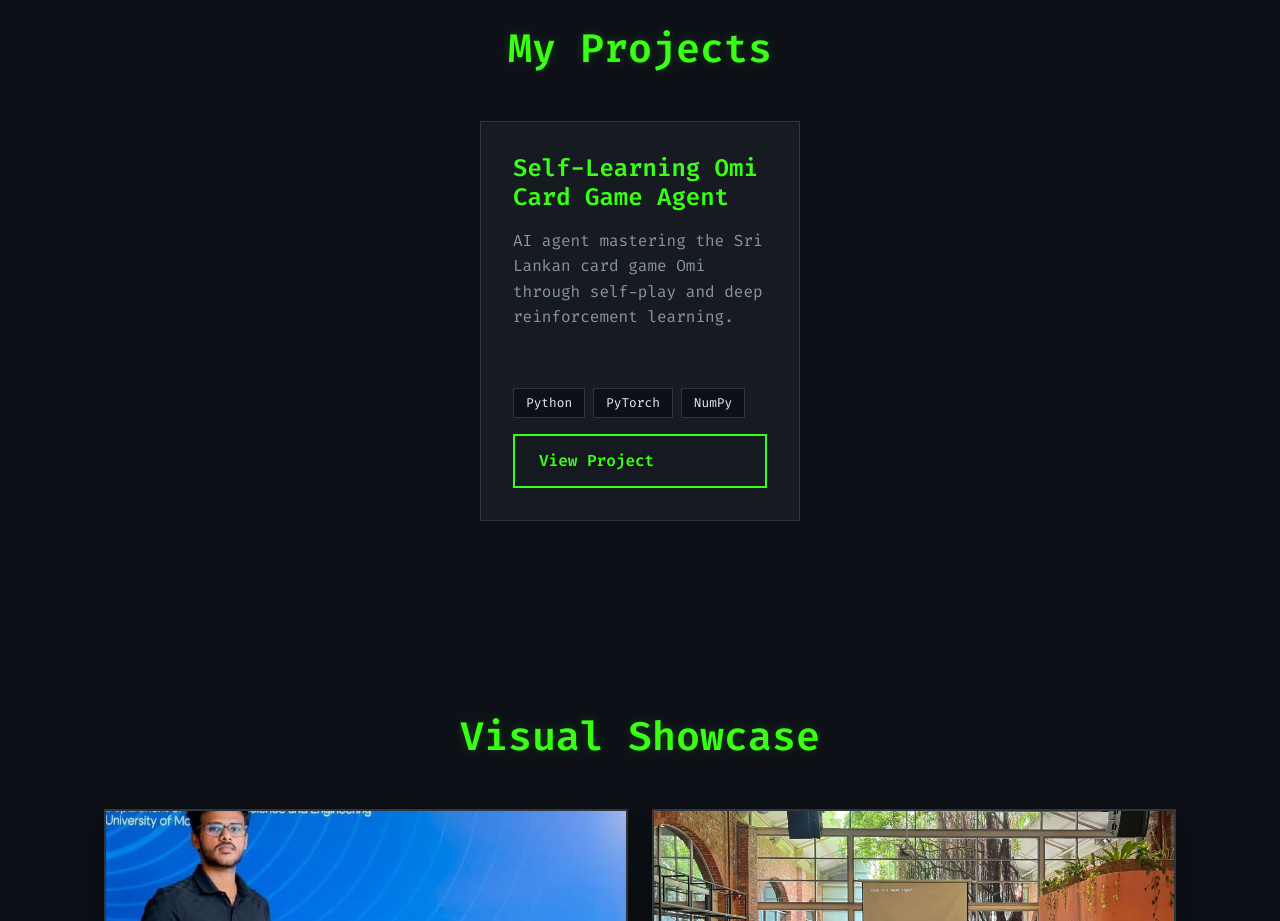
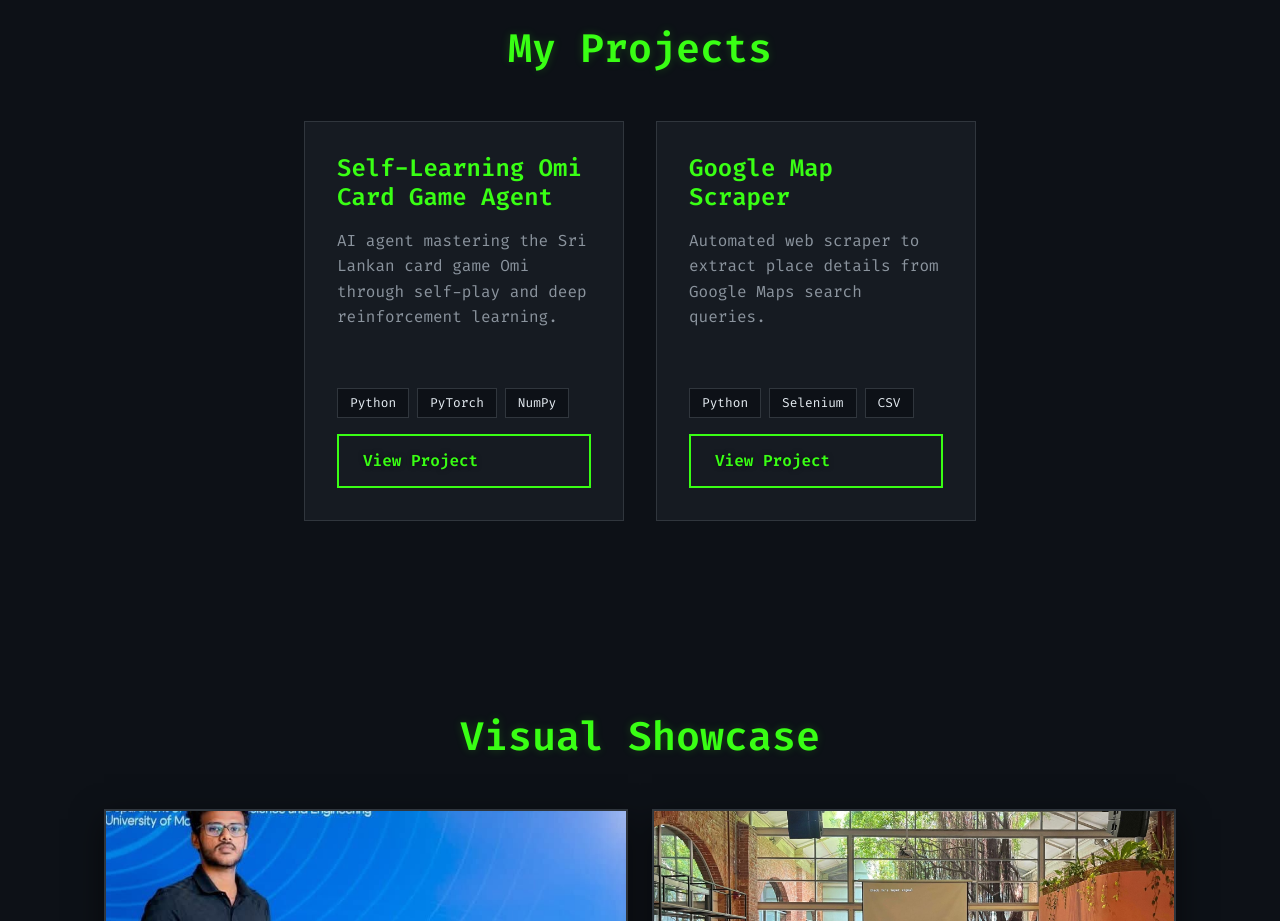
Before and after one commit to jv-ransika/itsransika, a Next.js app: page / in a window 1280 px wide. Shown: the part 3040-3961 px from the top of the page. Built offline with nearby package versions, Linux system fonts and the light colour scheme.

Commit message:
add project

```diff
--- a/data/projects.js
+++ b/data/projects.js
@@ -16,7 +16,22 @@ export const projectsData = [
   ],
   githubLink: "https://github.com/jv-ransika/RL-OomiCardGame",
   liveDemoLink: null
-}
-,
+},
+{
+  id: "google-map-scraper",
+  title: "Google Map Scraper",
+  subtitle: "Automated web scraper to extract place details from Google Maps search queries.",
+  technologies: ["Python", "Selenium", "CSV"],
+  overview: "A Python-based web scraper that automates Google Maps searches to collect place details such as name, address, and contact information. The scraper uses Selenium WebDriver for automation and outputs results into a structured CSV file for easy use in further analysis or integration.",
+  features: [
+    "Automates Google Maps searches using Selenium WebDriver.",
+    "Extracts detailed place information including name, address, and contact details.",
+    "Input-driven scraping via input.csv and outputs data into output.csv.",
+    "Fully customizable for additional fields or integration with external tools.",
+    "Simple setup with pip-installable dependencies."
+  ],
+  githubLink: "https://github.com/jv-ransika/Google-Map-Scraper",
+  liveDemoLink: null
+},
 
 ];
```
